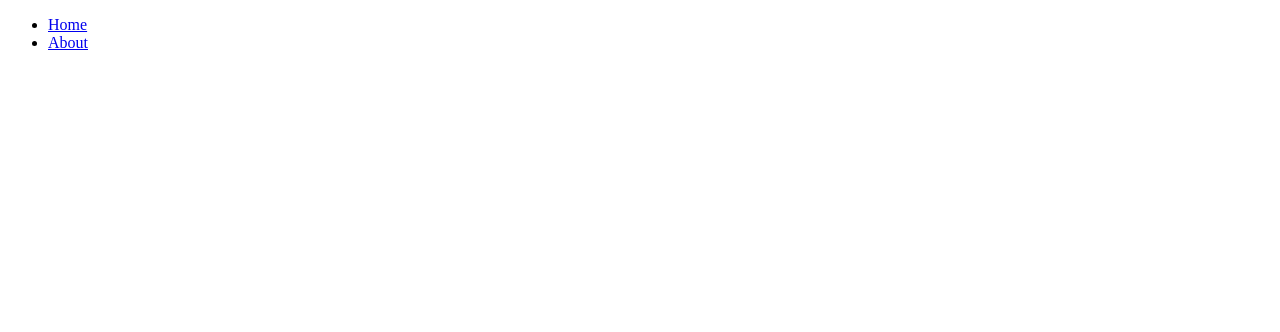
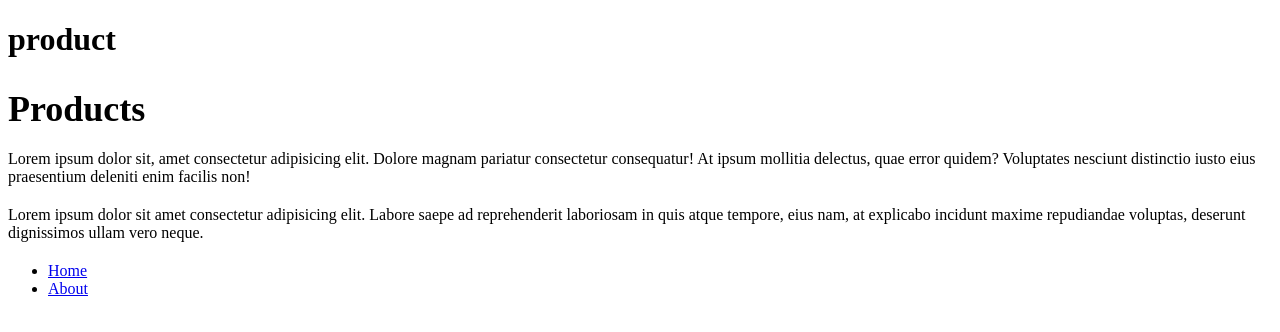
Before and after one commit to kaosadi17/Nuxt_App, a Nuxt app: page /products in a window 1280 px wide. Before the commit this address had no page. Shown: the top 332 px of the page. Built offline with nearby package versions, Linux system fonts and the light colour scheme.

Commit message:
use custom layout

```diff
--- /dev/null
+++ b/pages/products/index.vue
@@ -0,0 +1,28 @@
+<template>
+    <div>
+        <h2>Products</h2>
+        <p>Lorem ipsum dolor sit, amet consectetur adipisicing elit. Dolore magnam pariatur consectetur consequatur! At
+            ipsum mollitia delectus, quae error quidem? Voluptates nesciunt distinctio iusto eius praesentium deleniti
+            enim facilis non!</p>
+        <p>Lorem ipsum dolor sit amet consectetur adipisicing elit. Labore saepe ad reprehenderit laboriosam in quis
+            atque tempore, eius nam, at explicabo incidunt maxime repudiandae voluptas, deserunt dignissimos ullam vero
+            neque.</p>
+    </div>
+</template>
+
+<script setup>
+    definePageMeta({
+        layout: 'product'
+    })
+</script>
+
+<style scoped>
+h2 {
+    margin-bottom: 20px;
+    font-size: 36px;
+}
+
+p {
+    margin: 20px 0;
+}
+</style>
```
